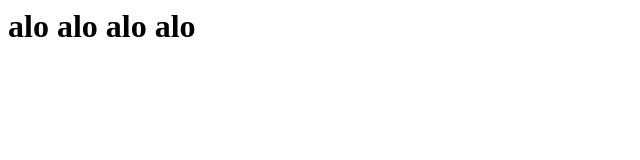
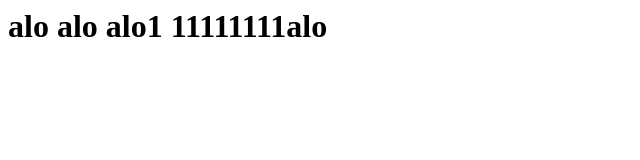
Before and after one commit to p1411527887/CICD, a plain HTML site: page index.html in a window 1280 px wide. Shown: the whole page, without its empty margins (0-640 px from the left). Drawn offline with Linux system fonts and the light colour scheme.

Commit message:
dsadsadsadas1111222

```diff
--- a/index.html
+++ b/index.html
@@ -1 +1 @@
-<h1>alo alo alo alo </h1>
+<h1>alo alo alo1 11111111alo </h1>
```
